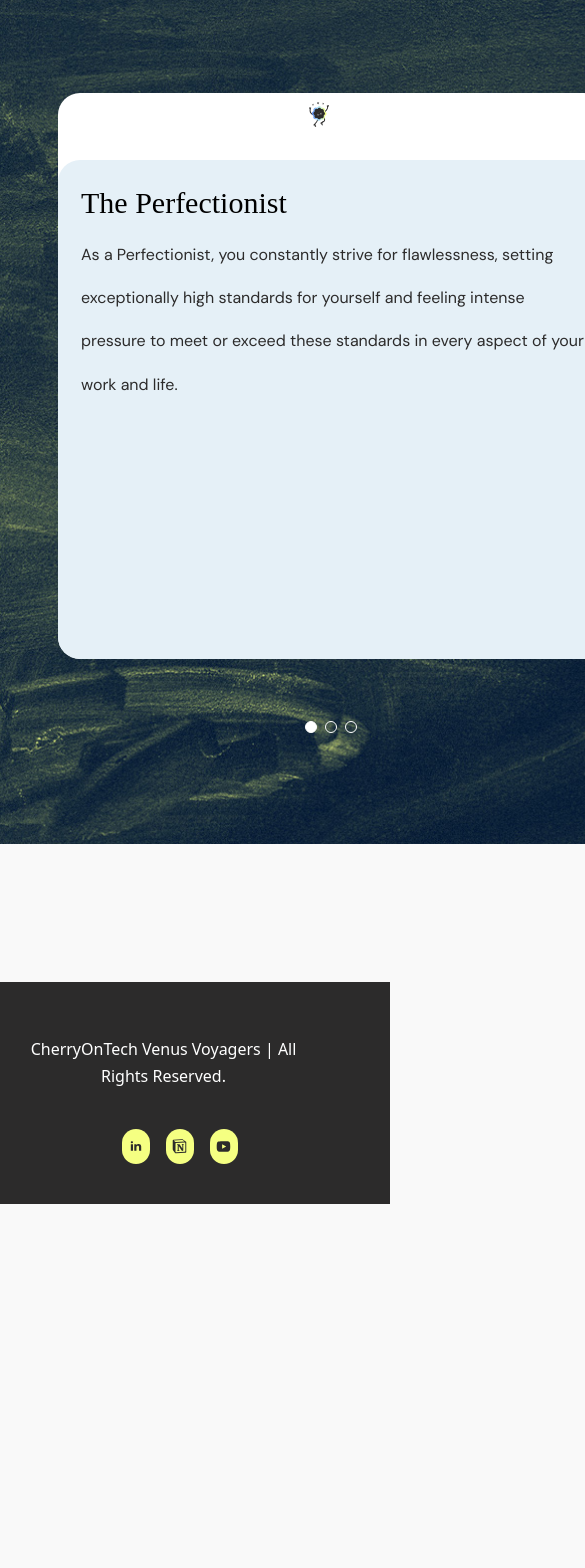
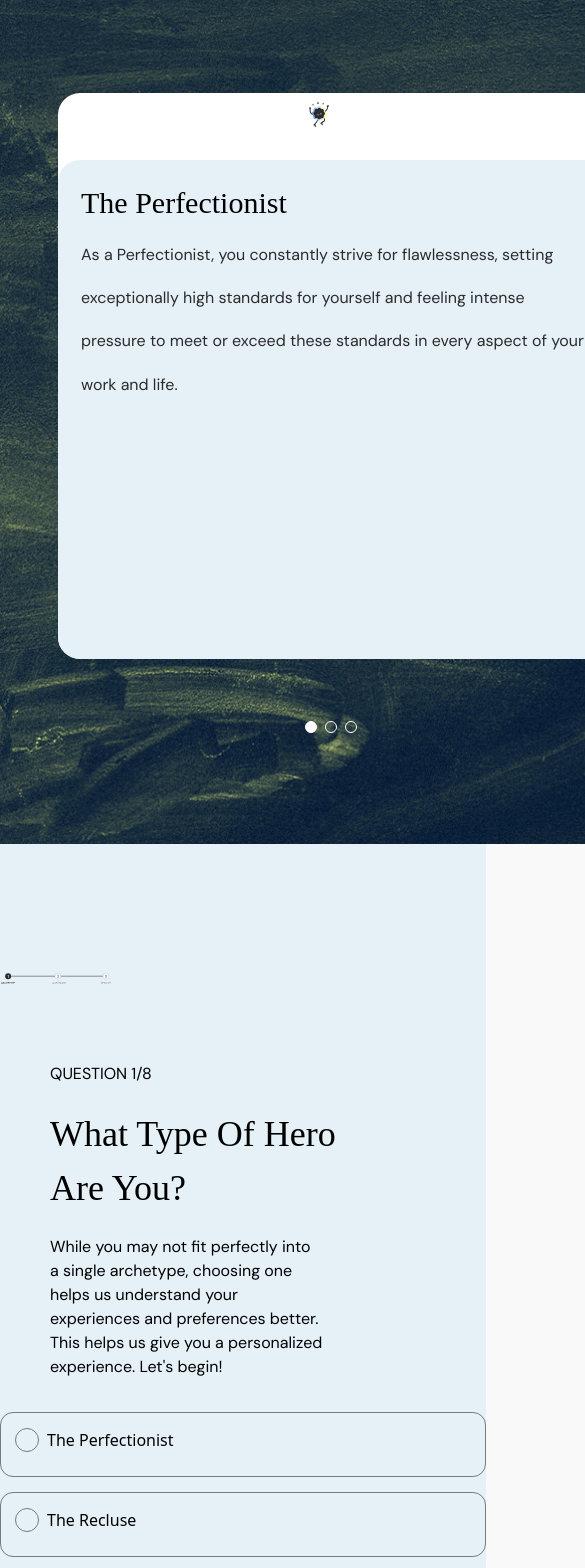
Before and after one commit to cherryontech/JourneyWise, a React (Vite) app in the folder app/: page /questionnaire in a window 390 px wide. Shown: the top 1568 px of the page, 585 px wide, since content can reach past the window. Before the commit the page ends 1204 px from the top, so only its background shows below. Built offline with nearby package versions, Linux system fonts and the light colour scheme; a web font is replaced by a local one.

Commit message:
start questionnaire responsive layout

```diff
--- a/app/src/components/ArcheTypes/StartQuestionnaire.jsx
+++ b/app/src/components/ArcheTypes/StartQuestionnaire.jsx
@@ -5,14 +5,15 @@ import QuestionnairePhotos from "../Questionnaire/QuestionnairePhotos";
 import Footer from '../Footer/Footer'
 import { questionData } from "../../Data/questionData";
 import CloseQuestionnaire from "../Questionnaire/CloseQuestionnaire";
+import './start-custom.css'
 
 const StartQuestionnaire = () => {
     const [index, setIndex] = useState(0)
 
     return (
-        <div className="h-screen bg-[#E5F0F7]">
+        <div id="startdiv" className="start-custom">
             <CloseQuestionnaire />
-            <div className="flex flex-row ml-[655px]">
+            <div id="startcontainer" className="flex flex-row ml-[655px]">
                 {index === 0 ? <LearnArchetypes /> : <QuestionnairePhotos index={index} questionData={questionData} />}
                 <Questionnaire index={index} setIndex={setIndex} />
             </div>
--- /dev/null
+++ b/app/src/components/ArcheTypes/start-custom.css
@@ -0,0 +1,17 @@
+#startdiv {
+  background-color: #E5F0F7;
+  height: 100vh;
+}
+
+#startcontainer {
+  display: flex;
+  flex-direction: row;
+}
+
+@media (max-width: 480px) {
+  #startcontainer {
+    display: flex;
+    flex-direction: column;
+    margin-left: 40px;
+  }
+}
--- a/app/src/components/Questionnaire/Questionnaire.jsx
+++ b/app/src/components/Questionnaire/Questionnaire.jsx
@@ -57,15 +57,15 @@ const Questionnaire = ({index, setIndex}) => {
       <div id="quizheader" >
       <header>
         <p>QUESTION { numberQuestion}/{questions.questions.length}</p>
-        <h3 className="mt-[21px] mb-[20px] text-[48px]">{(questions.questions[index].question)}</h3>
+        <h3>{(questions.questions[index].question)}</h3>
         <p>While you may not fit perfectly into a single archetype, choosing one helps us understand your experiences and preferences better. This helps us give you a personalized experience. Let's begin!
         </p>
       </header>
       </div>
       <Options answerChoices={questions.questions[index].options} handleSelected = {handleSelected} selectedId={selectedId} />
-      <div className="ml-[200px] pb-[35px] mt-[15px]">
-        <Buttons onClick = {handleBack}primary rounded  alternate={index === 0} className="text-[14px] mr-[8px] px-[60px] py-[13px]" >BACK</Buttons>
-        <Buttons onClick = {handleNext} alternate = {selectedId === null} primary = {selectedId !=null}rounded  className="text-[14px] px-[60px] py-[13px]" >NEXT</Buttons>
+      <div id="backnext">
+        <Buttons id="back" onClick = {handleBack}primary rounded  alternate={index === 0} >BACK</Buttons>
+        <Buttons id="next" onClick = {handleNext} alternate = {selectedId === null} primary = {selectedId !=null}rounded >NEXT</Buttons>
       </div>
     </div>
   )
--- a/app/src/components/Questionnaire/questionnaire-custom.css
+++ b/app/src/components/Questionnaire/questionnaire-custom.css
@@ -15,6 +15,9 @@
 #quizheader h3 {
   margin-left: -120px;
   margin-right: 200px;
+  font-size: 48px;
+  margin-top: 21px;
+  margin-bottom: 20px;
 }
 
 #quizheader p {
@@ -27,3 +30,57 @@
   display: flex;
   flex-direction: column;
 }
+
+#backnext {
+  margin-left: 200px;
+  padding-bottom: 35px;
+  margin-top: 15px;
+}
+
+#back {
+  font-size: 14px;
+  margin-right: 8px;
+  padding-left: 60px;
+  padding-right: 60px;
+  padding-top: 13px;
+  padding-bottom: 13px;
+}
+
+#next {
+  font-size: 14px;
+  padding-left: 60px;
+  padding-right: 60px;
+  padding-top: 13px;
+  padding-bottom: 13px;
+}
+
+@media (max-width: 480px) {
+  #quizdiv {
+    margin-left: -40px;
+  }
+
+  #quizheader h3 {
+    font-size: 36px;
+    margin-left: 40px;
+    margin-right: 150px;
+  }
+
+  #quizheader p {
+    font-size: 16px;
+    margin-left: 40px;
+    margin-right: 163px;
+  }
+
+ #backnext {
+  display: flex;
+  flex-direction: column;
+  margin-left: 30px;
+  width: 293px;
+  height: 45px;
+  margin-bottom: 100px;
+ }
+
+ #back {
+  margin-bottom: 20px;
+ }
+}
```
Also changed, not shown: app/src/components/Questionnaire/options-custom.css (added).
